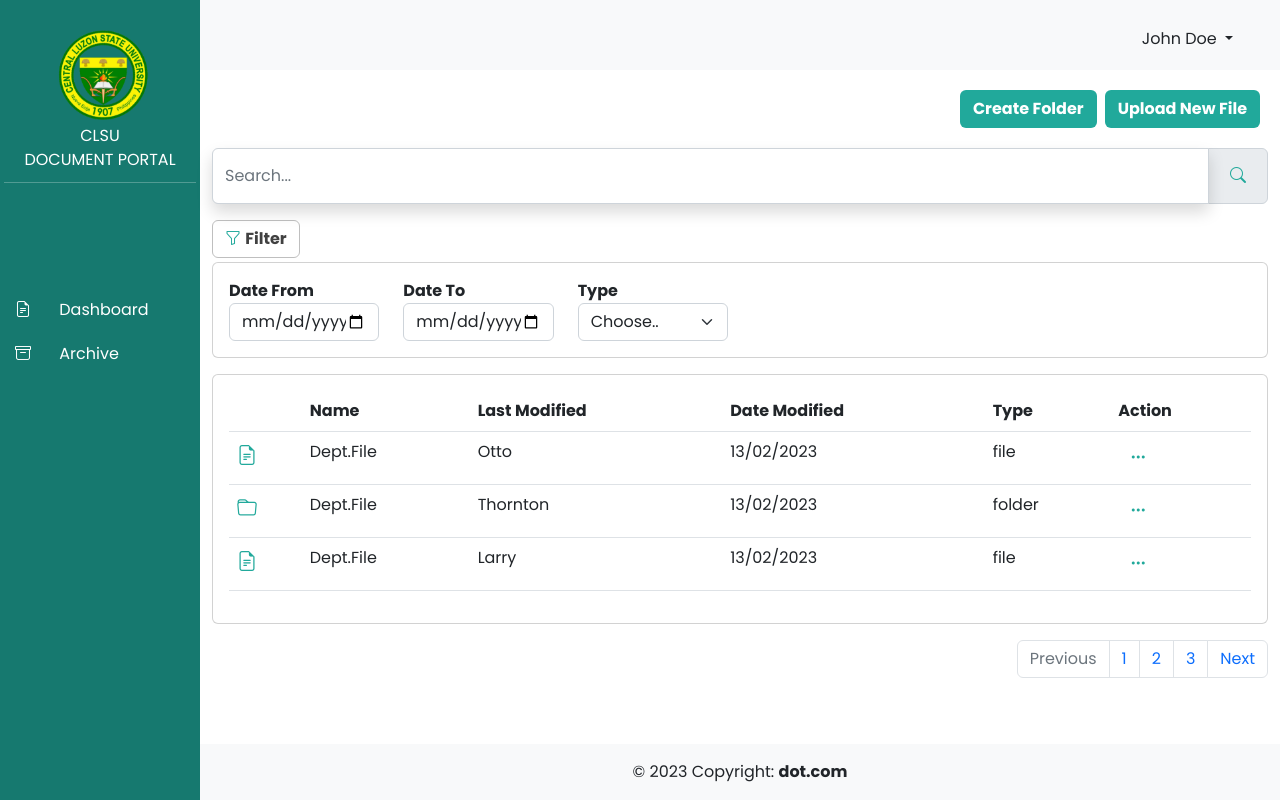
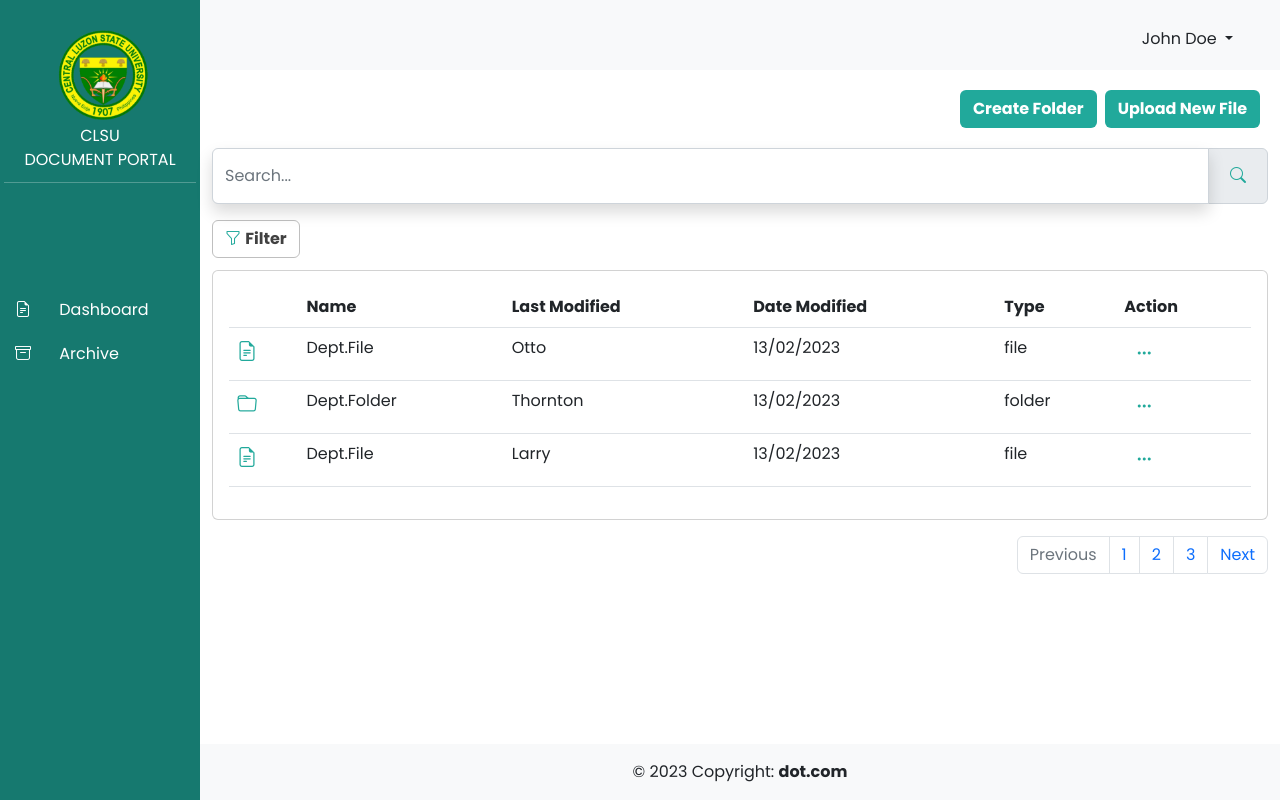
Before and after one commit to Master088/document_portal, a Vue app in the folder vue/: page /department/folder/1/year/1/1 in a window 1280 px wide. Built offline with nearby package versions, Linux system fonts and the light colour scheme; sample sign-in values are in the browser's storage.

Commit message:
jerrymih

```diff
--- a/vue/src/views/DepartmentFolderContent.vue
+++ b/vue/src/views/DepartmentFolderContent.vue
@@ -15,10 +15,10 @@
     </div>
   </div>
   <div class="container pt-2 pb-1">
-     <button type="button" class="filter btn btn-light "><i class="bi bi-funnel "></i> <b>Filter</b></button>
+     <button type="button" class="filter btn btn-light" data-bs-toggle="collapse" data-bs-target="#collapseFilter" aria-expanded="false" aria-controls="collapseFilter"><i class="bi bi-funnel "></i> <b>Filter</b></button>
   </div>
 
-  <div class="container ">
+  <div class="container collapse" id="collapseFilter" >
     <div class="card">
       <div class="card-body ">
           <div class="row">
@@ -43,7 +43,7 @@
     </div>
   </div>
 
-  <div class="container pt-3 pb-3">
+  <div class="container pt-2 pb-3">
       <div class="card">
         <div class="card-body">
           <table class="table">
@@ -77,7 +77,7 @@
               </tr>
               <tr>
                 <th scope="row"><i class="bi bi-folder fs-5"></i></th>
-                <td>Dept.File</td>
+                <td>Dept.Folder</td>
                 <td>Thornton</td>
                 <td>13/02/2023</td>
                 <td>folder</td>
```
